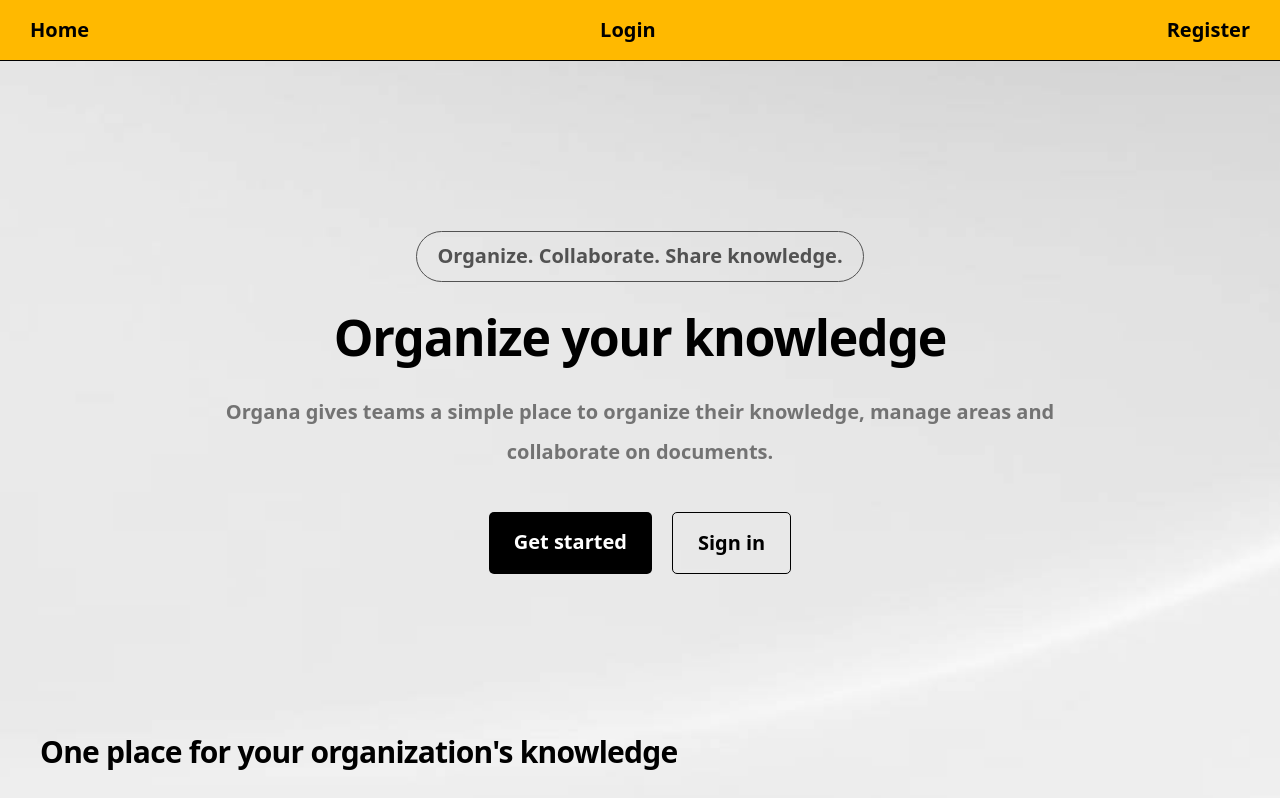
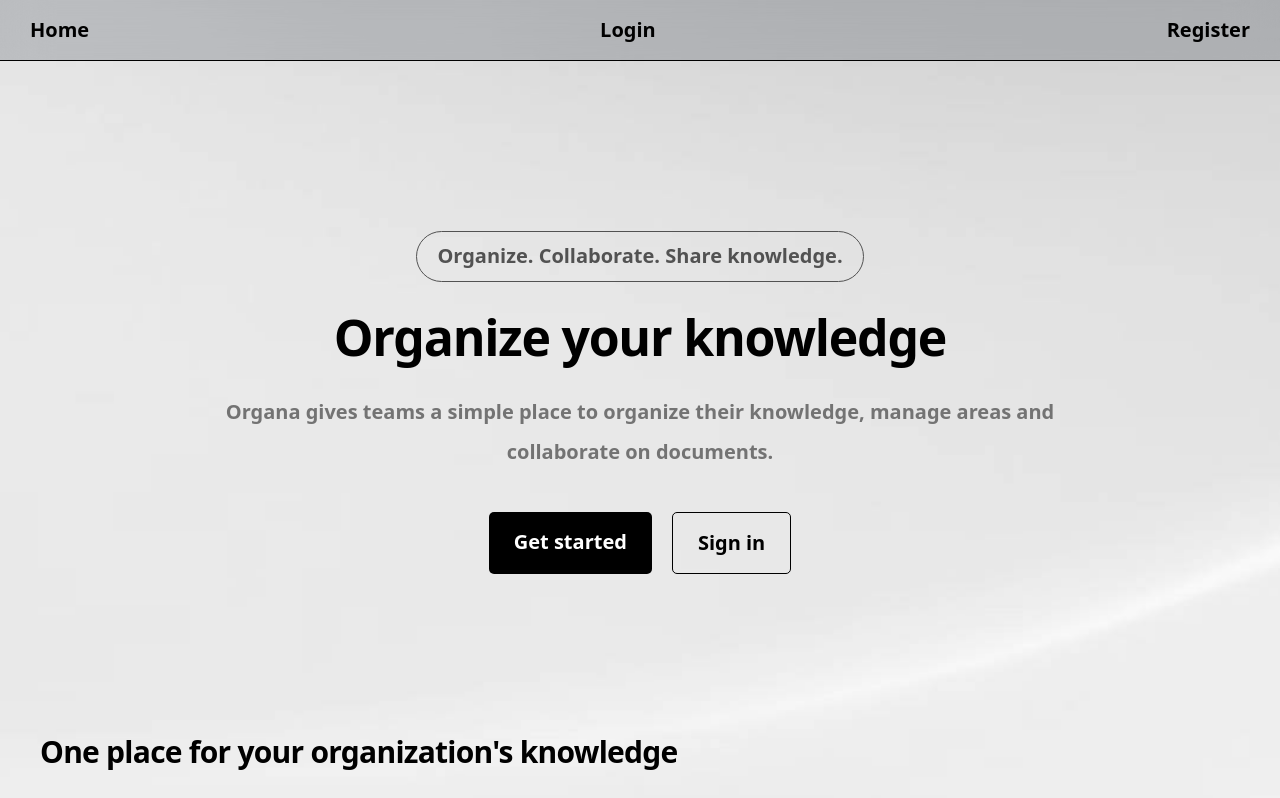
Before and after one commit to NazarioBiscotti/Organa_SaaS, a Next.js app: page / in a window 1280 px wide. Shown: the top 798 px of the page. Built offline with nearby package versions, Linux system fonts and the light colour scheme; no server answers.

Commit message:
fix reponsivity2

```diff
--- a/components/Navbar.tsx
+++ b/components/Navbar.tsx
@@ -8,7 +8,7 @@
   return (
     <>
     <nav className="sticky top-0 z-50 border-b bg-gray-800/20 backdrop-blur-xl ">
-      <div className=" flex w-full max-w-6xl items-center justify-between gap-4 px-4 py-3 sm:px-6 bg-amber-400">
+      <div className=" flex w-full max-w-6xl items-center justify-between gap-4 px-4 py-3 sm:px-6">
 
 
         {/* Navigation */}
```
